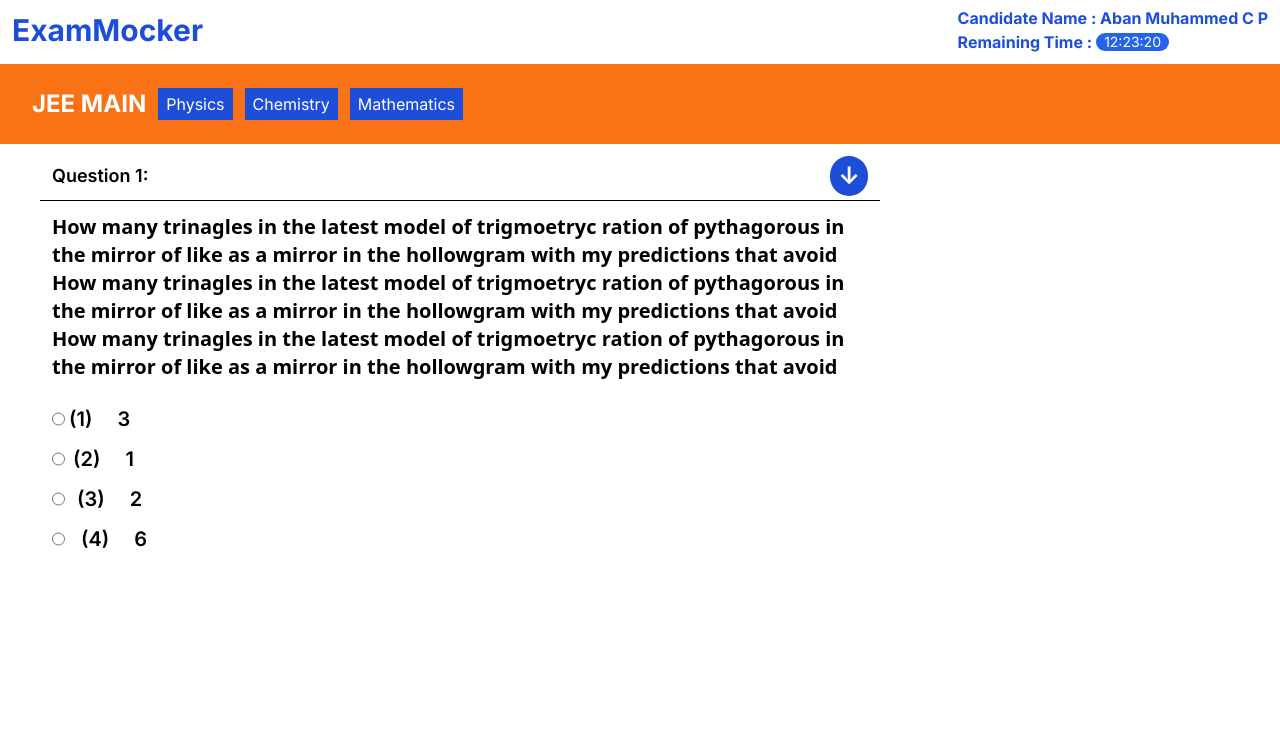
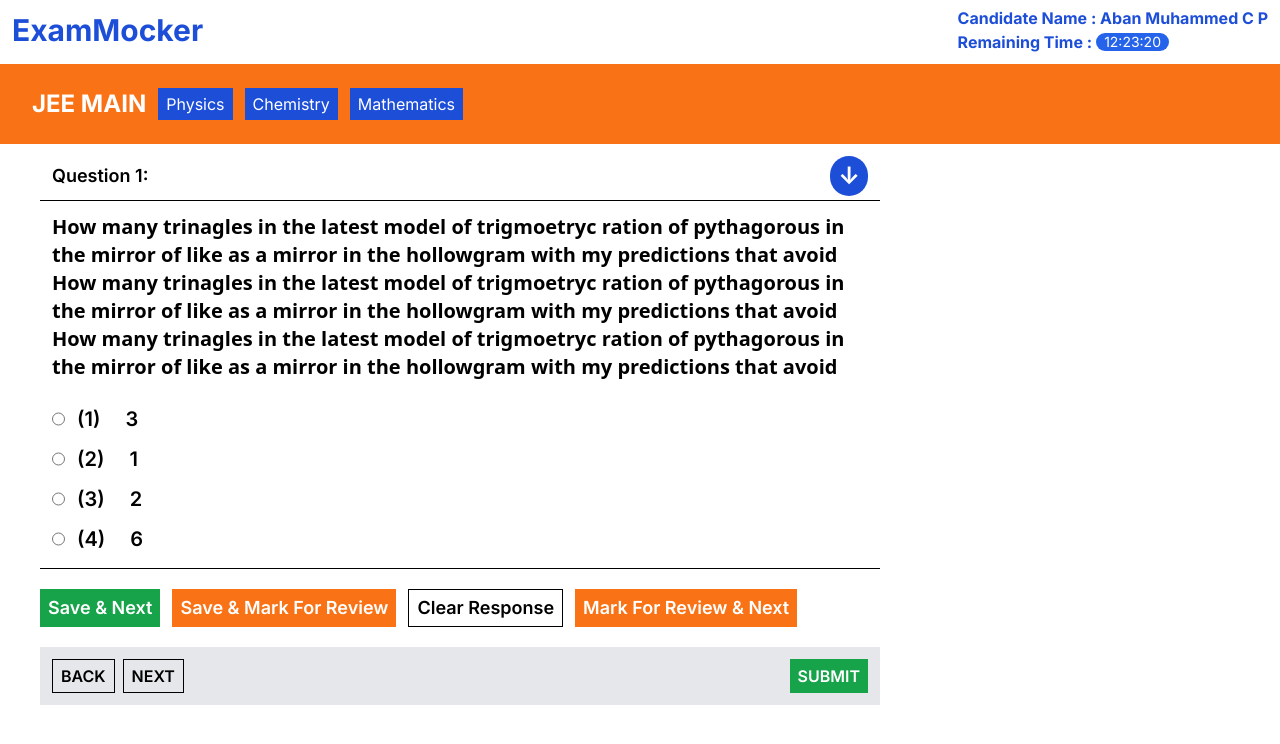
Before and after one commit to abancp/ExamMocker, a Next.js app in the folder client/: page /JEE/exam in a window 1280 px wide. Shown: the top 744 px of the page. Built offline with nearby package versions, Linux system fonts and the light colour scheme.

Commit message:
more exam ui improovement

```diff
--- a/client/app/JEE/exam/page.jsx
+++ b/client/app/JEE/exam/page.jsx
@@ -1,3 +1,5 @@
+import NotAnswered from '../../../components/NotAnswered'
+
 const JeeExam = () => {
 
   return (
@@ -17,24 +19,38 @@ const JeeExam = () => {
           <div className="bg-blue-700 p-1 px-2 h-fit">Mathematics</div>
         </div>
       </div>
-      <div className="px-10">
+      <div className="px-10 flex gap-3">
         <div className="w-[70%]">
           <div className="flex px-3 py-1 mt-2 justify-between border-b-[1px] border-black items-center">
             <h1 className="text-lg font-semibold">Question 1:</h1>
             <div className="p-2 py-1 text-white rounded-full bg-blue-700"><h1 className="text-2xl  font-bold">↓</h1></div>
           </div>
-          <div className="h-[23rem] overflow-scroll">
+          <div className="h-[23rem] border-b border-black overflow-y-scroll">
             <h1 className="p-3 text-xl font-sans font-semibold">How many trinagles in the latest model of trigmoetryc ration of pythagorous in the mirror of like as a mirror in the hollowgram with my predictions that avoid How many trinagles in the latest model of trigmoetryc ration of pythagorous in the mirror of like as a mirror in the hollowgram with my predictions that avoid How many trinagles in the latest model of trigmoetryc ration of pythagorous in the mirror of like as a mirror in the hollowgram with my predictions that avoid </h1>
             <div className="flex flex-col gap-3 p-3 ">
-              <label htmlFor="mcq_option_1" className="flex gap-1"><input className="cursor-pointer" type="radio" name="mcq_option" id="mcq_option_1" /><h1 className="text-xl font-semibold"> (1) <span className="ml-5">3</span></h1></label>
-              <label htmlFor="mcq_option_2" className="flex gap-2"><input className="cursor-pointer" type="radio" name="mcq_option" id="mcq_option_2" /><h1 className="text-xl font-semibold"> (2) <span className="ml-5">1</span></h1></label>
+              <label htmlFor="mcq_option_1" className="flex gap-3"><input className="cursor-pointer" type="radio" name="mcq_option" id="mcq_option_1" /><h1 className="text-xl font-semibold"> (1) <span className="ml-5">3</span></h1></label>
+              <label htmlFor="mcq_option_2" className="flex gap-3"><input className="cursor-pointer" type="radio" name="mcq_option" id="mcq_option_2" /><h1 className="text-xl font-semibold"> (2) <span className="ml-5">1</span></h1></label>
               <label htmlFor="mcq_option_3" className="flex gap-3"><input className="cursor-pointer" type="radio" name="mcq_option" id="mcq_option_3" /><h1 className="text-xl font-semibold"> (3) <span className="ml-5">2</span></h1></label>
-              <label htmlFor="mcq_option_4" className="flex gap-4"><input className="cursor-pointer" type="radio" name="mcq_option" id="mcq_option_4" /><h1 className="text-xl font-semibold"> (4) <span className="ml-5">6</span></h1></label>
-            </div>
-            <div className="flex flex-col gap-3 p-3 ">
-
+              <label htmlFor="mcq_option_4" className="flex gap-3"><input className="cursor-pointer" type="radio" name="mcq_option" id="mcq_option_4" /><h1 className="text-xl font-semibold"> (4) <span className="ml-5">6</span></h1></label>
             </div>
           </div>
+
+          <div className="flex mt-5 gap-3">
+            <button className="bg-green-600  px-2 py-1 text-lg font-semibold text-white">Save & Next</button>
+            <button className="bg-orange-500  px-2 py-1 text-lg font-semibold text-white">Save & Mark For Review</button>
+            <button className="border border-black  px-2 py-1 text-lg font-semibold text-black">Clear Response</button>
+            <button className="bg-orange-500  px-2 py-1 text-lg font-semibold text-white">Mark For Review & Next</button>
+          </div>
+          <div className="flex mt-5 p-3 bg-gray-200 justify-between font-semibold">
+            <div className="flex gap-2">
+              <button className="px-2 py-1 border border-black text-black">BACK</button>
+              <button className="px-2 py-1 border border-black text-black">NEXT</button>
+            </div>
+            <button className="px-2 py-1 bg-green-600 text-white font-semibold">SUBMIT</button>
+          </div>
+        </div>
+        <div>
+          {/* <NotAnswered/> */}
         </div>
       </div>
     </div>
--- a/client/app/globals.css
+++ b/client/app/globals.css
@@ -35,3 +35,29 @@ html{
 .glow {
   box-shadow: rgb(10, 101, 198) 270px -20px 950px 43px;
 }
+.sloped-div {
+  position: relative;
+  background-color: #e74c3c; /* Tailwind equivalent: bg-orange-600 */
+  color: white; /* Tailwind equivalent: text-white */
+  padding: 2rem; /* Tailwind equivalent: p-8 */
+  overflow: hidden; /* Ensures pseudo-elements are properly contained */
+}
+.sloped-div::before, .sloped-div::after {
+  content: '';
+  position: absolute;
+  left: 0;
+  right: 0;
+  height: 50px; /* Adjust this to control the slope height */
+  background: inherit; /* Inherit background color from the parent */
+  z-index: -1; /* Places pseudo-elements behind the div content */
+}
+.sloped-div::before {
+  top: -25px; /* Adjust to control the position of the top slope */
+  transform: skewY(-5deg); /* Adjust angle for the top slope */
+  transform-origin: 0 100%;
+}
+.sloped-div::after {
+  bottom: -25px; /* Adjust to control the position of the bottom slope */
+  transform: skewY(5deg); /* Adjust angle for the bottom slope */
+  transform-origin: 0 0;
+}
--- /dev/null
+++ b/client/components/NotAnswered.jsx
@@ -0,0 +1,11 @@
+import React from 'react'
+
+function NotAnswered() {
+    return (
+        <div class="sloped-di bg-orange-600">
+            1
+        </div>
+    )
+}
+
+export default NotAnswered
```
